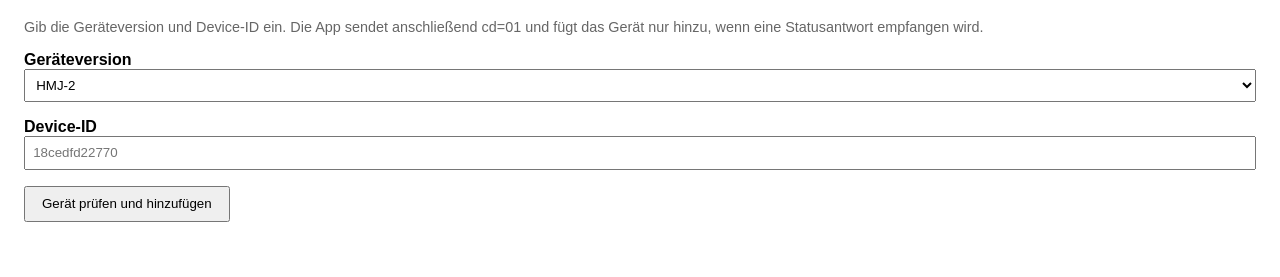
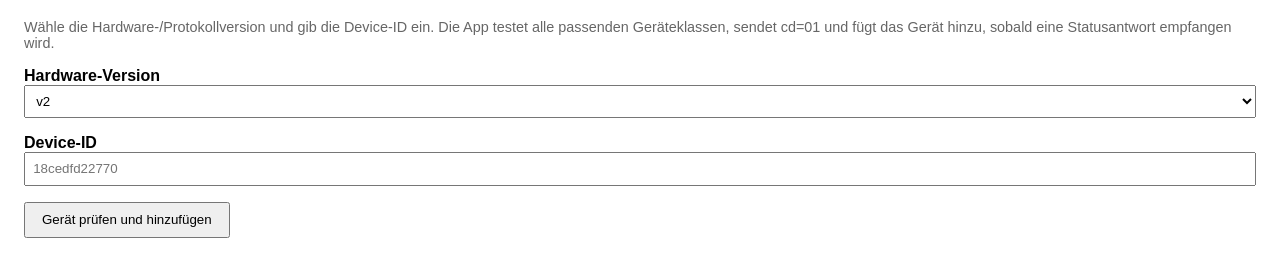
Before and after one commit to ftedv-de/de.ftedv.marstek, a website: page drivers/b2500/pair/start.html in a window 1280 px wide. Shown: the part 85-362 px from the top of the page. Drawn offline with Linux system fonts and the light colour scheme.

Commit message:
Pair by hardware protocol version

```diff
--- a/drivers/b2500/pair/start.html
+++ b/drivers/b2500/pair/start.html
@@ -16,16 +16,13 @@
   <h1>Marstek B2500 hinzufügen</h1>
 
   <p class="hint">
-    Gib die Geräteversion und Device-ID ein. Die App sendet anschließend cd=01 und fügt das Gerät nur hinzu, wenn eine Statusantwort empfangen wird.
+    Wähle die Hardware-/Protokollversion und gib die Device-ID ein. Die App testet alle passenden Geräteklassen, sendet cd=01 und fügt das Gerät hinzu, sobald eine Statusantwort empfangen wird.
   </p>
 
-  <label for="model">Geräteversion</label>
-  <select id="model">
-    <option value="HMJ-2">HMJ-2</option>
-    <option value="HMA-1">HMA-1</option>
-    <option value="HMB-1">HMB-1</option>
-    <option value="HMF-1">HMF-1</option>
-    <option value="HMK-1">HMK-1</option>
+  <label for="hardware_version">Hardware-Version</label>
+  <select id="hardware_version">
+    <option value="v2">v2</option>
+    <option value="v1">v1</option>
   </select>
 
   <label for="device_id">Device-ID</label>
@@ -37,7 +34,7 @@
 
   <script>
     function onHomeyReady(Homey) {
-      const modelEl = document.getElementById('model');
+      const hardwareVersionEl = document.getElementById('hardware_version');
       const deviceIdEl = document.getElementById('device_id');
       const button = document.getElementById('probe');
       const status = document.getElementById('status');
@@ -47,7 +44,7 @@
       }
 
       button.addEventListener('click', () => {
-        const model = modelEl.value;
+        const hardwareVersion = hardwareVersionEl.value;
         const deviceId = deviceIdEl.value.trim().toLowerCase();
 
         if (!/^[a-f0-9]{12}$/.test(deviceId)) {
@@ -56,9 +53,9 @@
         }
 
         button.disabled = true;
-        setStatus('Sende cd=01 und warte auf Antwort...');
+        setStatus('Teste passende Geräteklassen und warte auf Antwort...');
 
-        Homey.emit('probe_device', { model, deviceId })
+        Homey.emit('probe_device', { hardwareVersion, deviceId })
           .then(device => {
             setStatus('Gerät gefunden. Füge Gerät hinzu...');
             return Homey.createDevice(device);
```
